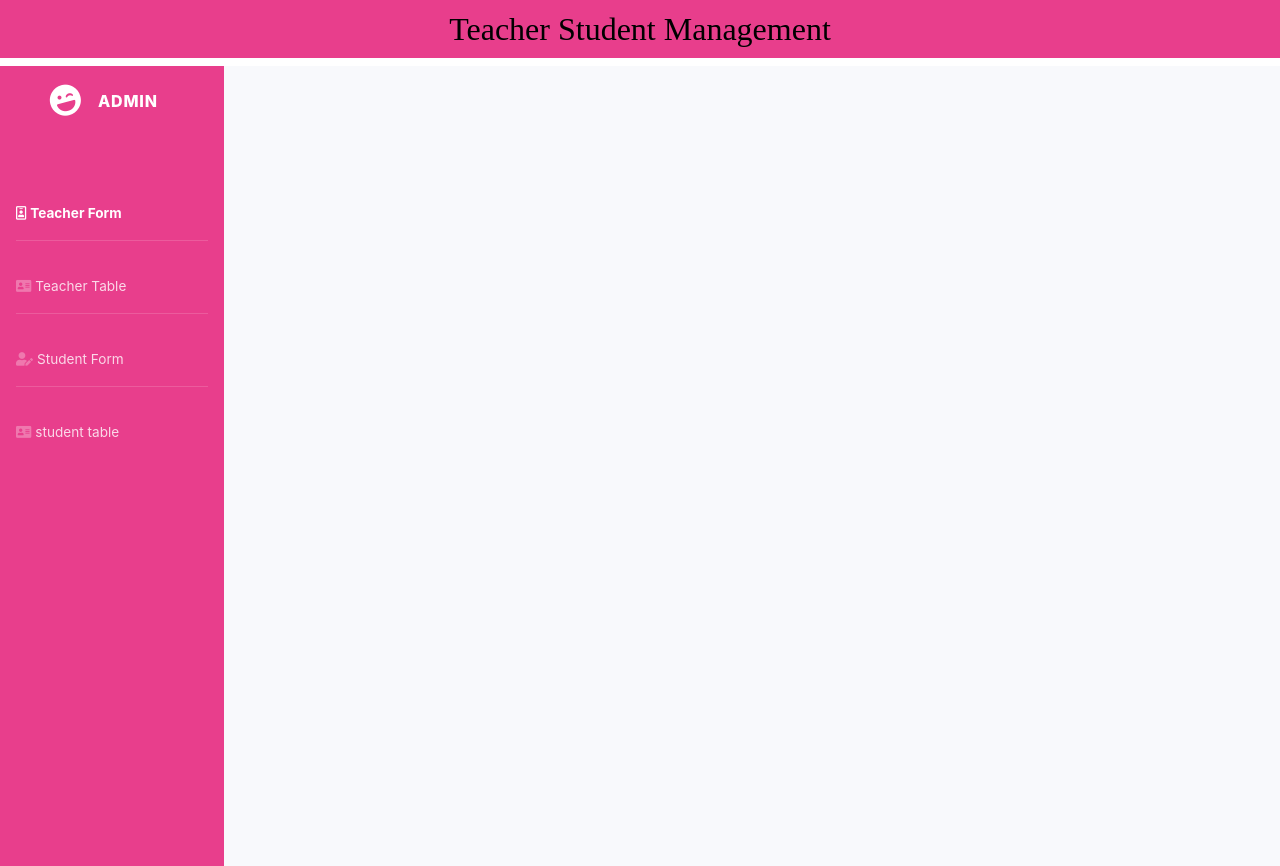
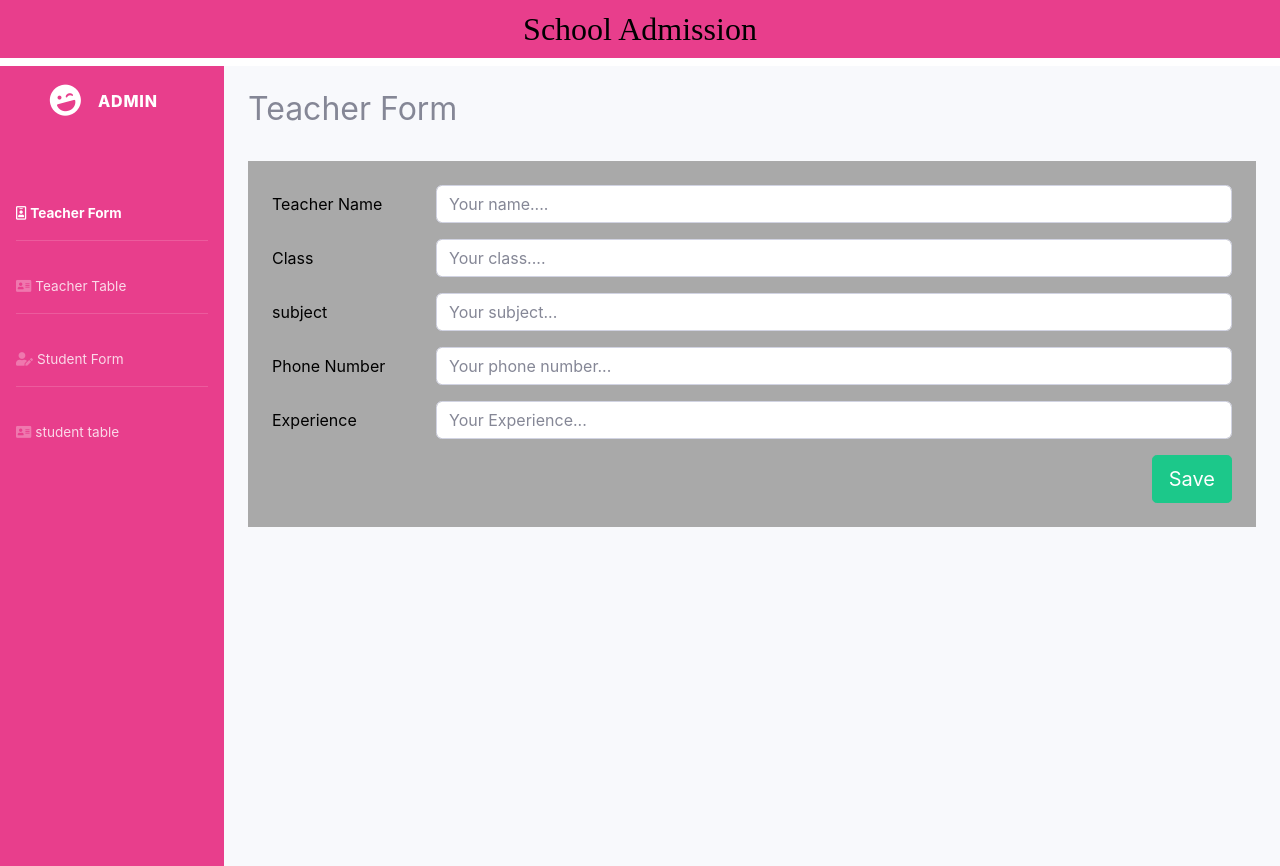
Before and after one commit to Anuanushree/react-project, a React (Create React App) app: page /teacheredit in a window 1280 px wide. Built offline with nearby package versions, Linux system fonts and the light colour scheme.

Commit message:
correction-completed

```diff
--- a/src/App.js
+++ b/src/App.js
@@ -7,6 +7,7 @@ import Dashboard from './components/Dashboard';
 import StudentTable from './components/form2/StudentTable';
 import Update from './components/form2/StudentForm';
 import StudentEdit from './components/form2/studentEdit';
+import TeacherEdit from './components/Form1/TeacherEdit';
 
 
 // Create a context
@@ -61,7 +62,7 @@ function App(props) {
   }
   return (
     <Router>
-      <h2 className='text-center' id='headingStyle'>Teacher Student Management</h2>
+      <h2 className='text-center' id='headingStyle'>School Admission</h2>
       <div id="page-top">
         <div id="wrapper">
           <Dashboard />
@@ -74,12 +75,13 @@ function App(props) {
                   <Route path='/' element={<Create handlesubmit={handlesubmit}
                     addname={addname} addsubject={addsubject} addexperience={addexperience} addtclass={addtclass} name={name}
                     tclass={tclass} addphn={addphn} subject={subject} phn={phn} experience={experience} />} />
-                  <Route path='/Teacherdata' element={<List array={array} />} />
+                  <Route path='/Teacherdata' element={<List array={array} setArray={setArray}/>} />
                   <Route path='/studentForm' element={<Update array={array} setArray={setArray}
                   setStudentdata={setStudentdata} studentdata={studentdata} />} />
                   <Route path='/Studenttable' element={<StudentTable studentdata={studentdata} setstudentdata={setStudentdata} />} />
                   <Route path='/studentedit' element={<StudentEdit array={array} setArray={setArray}
                     setStudentdata={setStudentdata} studentdata={studentdata} />}/>
+                  <Route path='/teacheredit' element={<TeacherEdit array={array} setArray={setArray}/>} />
                 </Routes>
               </div>
             </div>
--- /dev/null
+++ b/src/components/Form1/TeacherEdit.js
@@ -0,0 +1,109 @@
+import React, { useEffect, useState } from 'react'
+
+function TeacherEdit({ array, setArray }) {
+
+const [name, setName] = useState('');
+const [tclass, settclass] = useState('');
+const [subject, setsubject] = useState('');
+const [phn, setphn] = useState('');
+const [experience, setexperience] = useState('');
+
+const selectedId= localStorage.getItem('selected')
+
+useEffect(() => {
+const findValue = array.find((n) => n.id == selectedId);
+if (findValue) {
+    console.log(findValue)
+    setName(findValue.name);
+    settclass(findValue.tclass);
+    setsubject(findValue.subject);
+    setphn(findValue.phn);
+    setexperience(findValue.experience);
+}
+}, []);
+
+let handlesubmit = (event) => {
+event.preventDefault();
+
+let object = {
+    id: array.length + 1,
+    name: name,
+    tclass: tclass,
+    subject: subject,
+    phn: phn,
+    experience: experience,
+}
+let changevalue = [...array];
+
+for (var i = 0; i < changevalue.length; i++) {
+    if (changevalue[i].id == selectedId) {
+        break;
+    }
+}
+changevalue[i] = object;
+setArray([...changevalue]);
+setName('');
+settclass('');
+setphn('');
+setsubject('');
+setexperience('');
+
+}
+
+return (
+<div><br />
+    <h2>Teacher Form</h2>
+    <br />
+    <div id='bg'>
+        <br />
+        <div className='container'>
+            <form onSubmit={handlesubmit} className='form'>
+                <div className="mb-3 row">
+                    <label className="col-sm-2 col-form-label">Teacher Name</label>
+                    <div className="col-sm-10">
+                        <input value={name} className="form-control"
+                            onChange={(event) =>setName(event.target.value)} placeholder="Your name...." />
+                    </div>
+                </div>
+                <div className="mb-3 row">
+                    <label className="col-sm-2 col-form-label">Class</label>
+                    <div className="col-sm-10">
+                        <input value={tclass} className="form-control"
+                            onChange={(event) => settclass(event.target.value)} placeholder="Your class...." />
+                    </div>
+                </div>
+
+                <div className="mb-3 row">
+                    <label className="col-sm-2 col-form-label">subject</label>
+                    <div className="col-sm-10">
+                        <input value={subject} className="form-control"
+                            onChange={(event) => setsubject(event.target.value)} placeholder="Your subject..." />
+                    </div>
+                </div>
+                <div className="mb-3 row">
+                    <label className="col-sm-2 col-form-label">Phone Number</label>
+                    <div className="col-sm-10">
+                        <input value={phn} className="form-control"
+                            onChange={(event) => setphn(event.target.value)} placeholder="Your phone number..." />
+                    </div>
+                </div>
+                <div className="mb-3 row">
+                    <label className="col-sm-2 col-form-label">Experience</label>
+                    <div className="col-sm-10">
+                        <input value={experience} className="form-control"
+                            onChange={(event) => setexperience(event.target.value)} placeholder="Your Experience..." />
+                    </div>
+                </div>
+
+                <div className="d-grid gap-2 d-md-flex justify-content-md-end">
+                    <button className=' btn btn-success btn-lg'>Save</button>
+                </div><br />
+
+            </form>
+        </div>
+    </div>
+</div>
+    )
+}
+
+export default TeacherEdit;
--- a/src/components/Form1/Teacherdata.js
+++ b/src/components/Form1/Teacherdata.js
@@ -1,6 +1,24 @@
 import React from 'react';
+import { Link } from 'react-router-dom';
+function Table({ tabledata, array, setArray }) {
 
-function Table({ tabledata }) {
+    function setId(selected) {
+        localStorage.setItem('selected', selected);
+        console.log('button clicked',selected)
+    }
+
+    const deleteditems = (id) => {
+        let changevalue = [...array];
+
+        for (var i = 0; i < changevalue.length; i++) {
+            if (changevalue[i].id == id) {
+                break;
+            }
+        }
+        changevalue.splice(i, 1)
+        setArray([...changevalue])
+    }
+
 
     return (
         <>
@@ -11,18 +29,30 @@ function Table({ tabledata }) {
                 <td>{tabledata.subject}</td>
                 <td>{tabledata.phn}</td>
                 <td>{tabledata.experience}</td>
+                <td><Link to='/Teacheredit'>
+                    <button className="btn btn-info"
+                        onClick={(e) =>
+                            setId(tabledata.id)}
+                        variant="info">
+                        Update</button></Link>
+                    <Link >
+                        <button className='btn btn-danger'
+                            onClick={(e) =>
+                                deleteditems(tabledata.id)}>delete</button>
+                    </Link>
+                </td>
             </tr>
 
         </>
     )
 }
-function List({array}) {
+function List({ array, setArray }) {
 
     return (
         <>
-        <br/>
+            <br />
             <h2>Teacher Details</h2>
-        <br/>
+            <br />
             <table className="table table-striped table-dark table-bordered">
                 <thead>
                     <tr>
@@ -37,7 +67,7 @@ function List({array}) {
                 </thead>
                 <tbody>
                     {array.map((tabledata) =>
-                <Table key={tabledata.id} array={array} tabledata={tabledata} />
+                        <Table key={tabledata.id} array={array} setArray={setArray} tabledata={tabledata} />
 
                     )}
                 </tbody>
--- a/src/components/form2/studentEdit.js
+++ b/src/components/form2/studentEdit.js
@@ -15,7 +15,7 @@ function StudentEdit({ studentdata, setStudentdata,array }) {
     const id = localStorage.getItem('id')
     useEffect(() => {
         const findValue = studentdata.find((n) => n.id == id)
-        console.log(findValue)
+
         if (findValue) {
             setsname(findValue.sname);
             setsclass(findValue.sclass);
```
Lines whose indentation alone changed are shown as unchanged.
